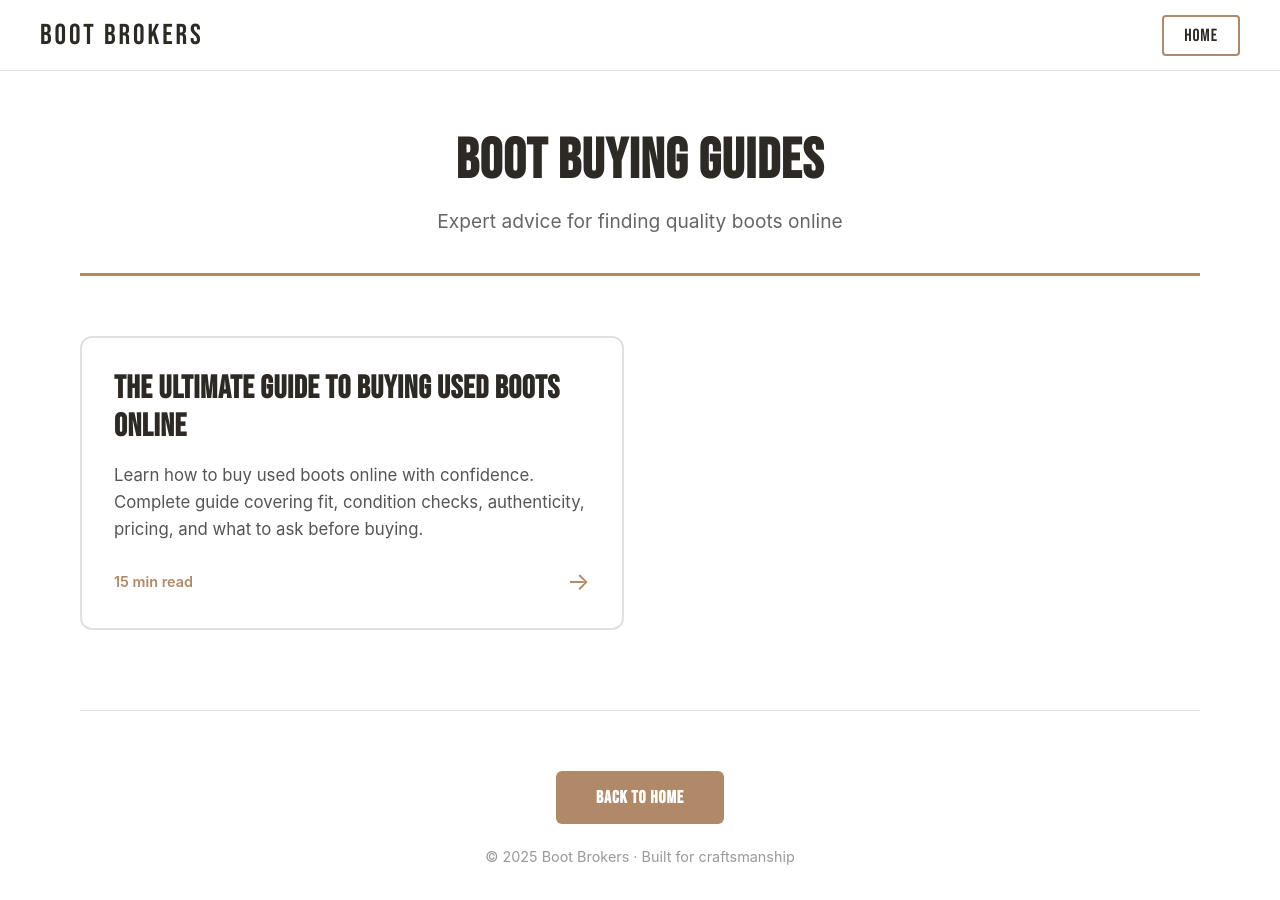
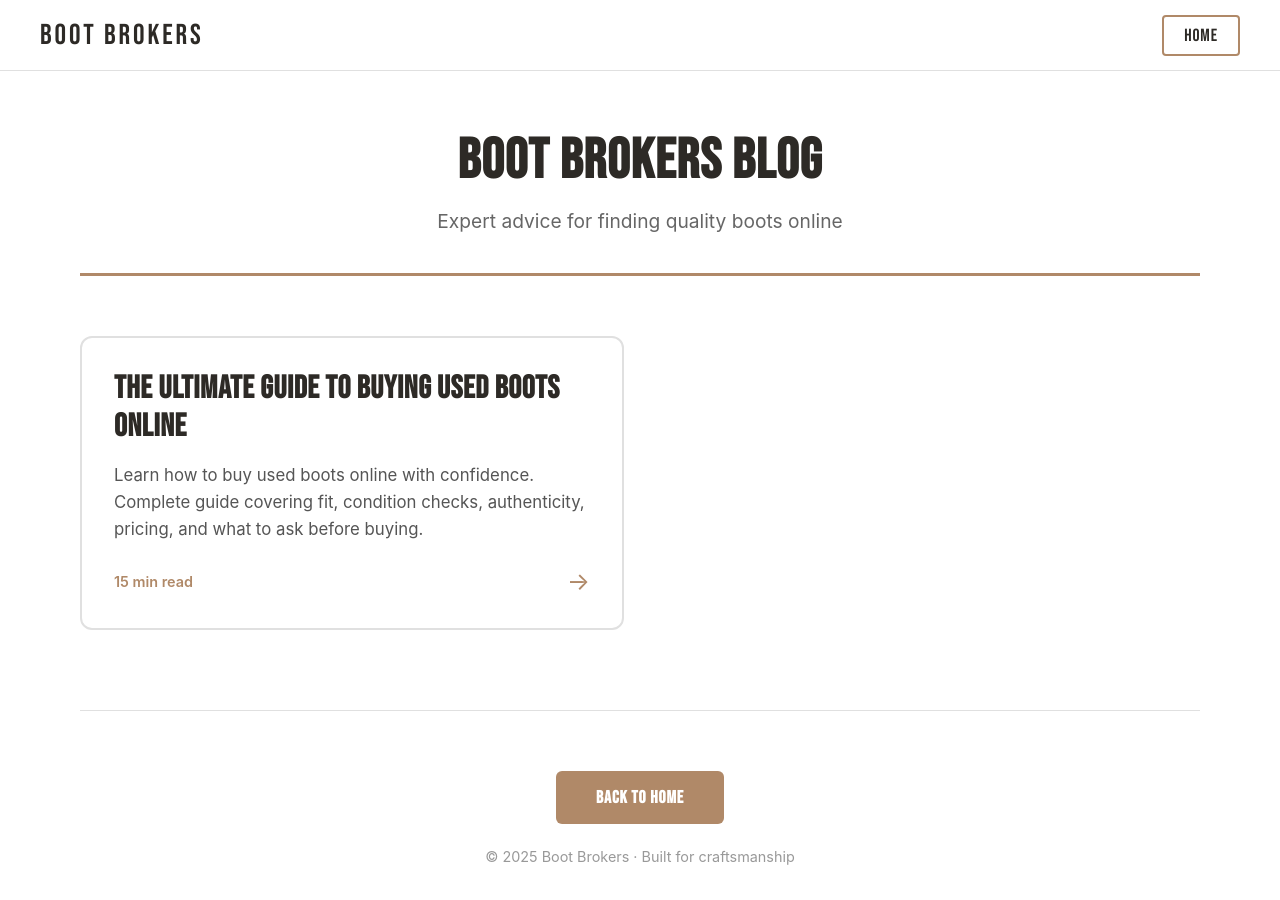
Before and after one commit to brandondgillis/bootbrokers-landing, a Next.js app: page /blog/list in a window 1280 px wide. Shown: the top 900 px of the page. Built offline with nearby package versions, Linux system fonts and the light colour scheme.

Commit message:
Update blog list page title to Boot Brokers Blog

```diff
--- a/pages/blog/list.js
+++ b/pages/blog/list.js
@@ -15,7 +15,7 @@ export default function BlogList() {
   return (
     <>
       <Head>
-        <title>Boot Buying Guides - Boot Brokers</title>
+        <title>Boot Brokers Blog - Boot Brokers</title>
         <meta name="description" content="Expert guides on buying quality boots online. Learn everything you need to know about fit, condition, authenticity, and pricing." />
         <link href="https://fonts.googleapis.com/css2?family=Bebas+Neue&display=swap" rel="stylesheet" />
       </Head>
@@ -33,7 +33,7 @@ export default function BlogList() {
 
       <div className={styles.container}>
         <header className={styles.header}>
-          <h1>Boot Buying Guides</h1>
+          <h1>Boot Brokers Blog</h1>
           <p className={styles.subtitle}>Expert advice for finding quality boots online</p>
         </header>
 
```
